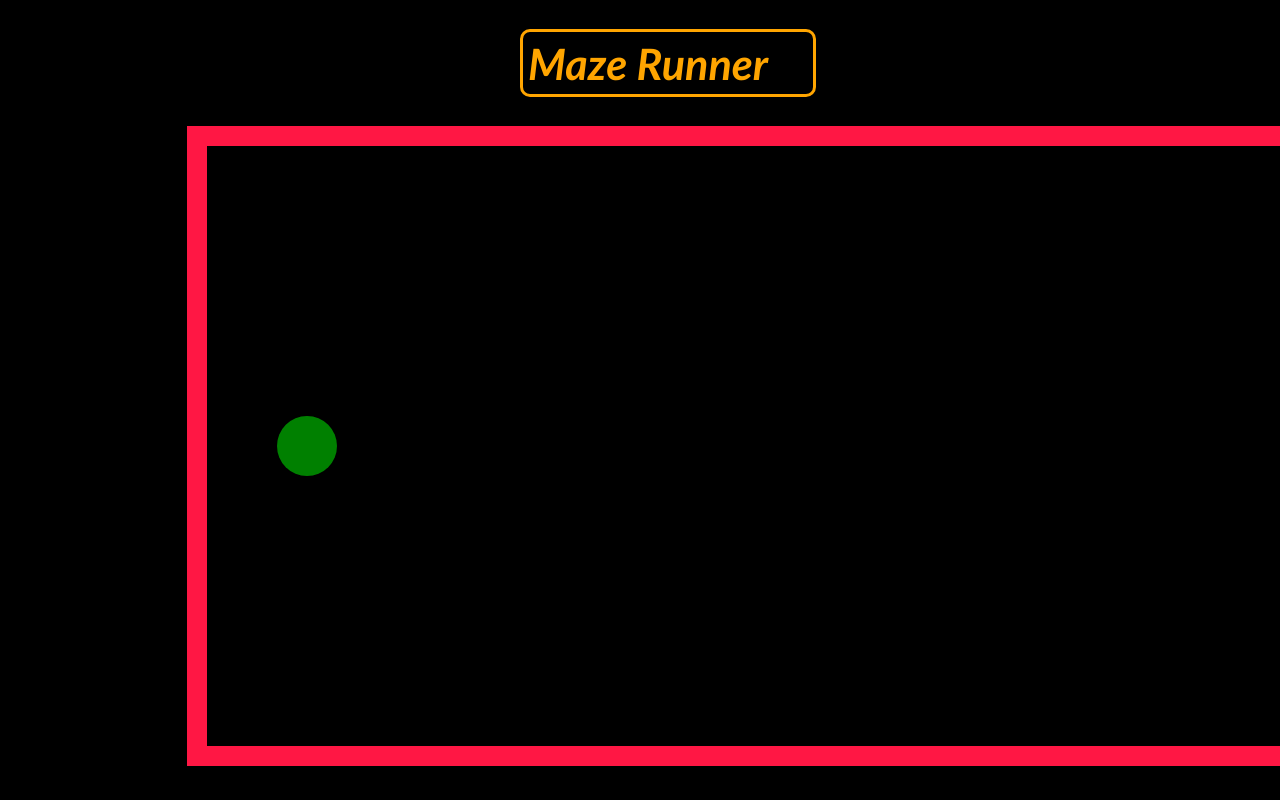
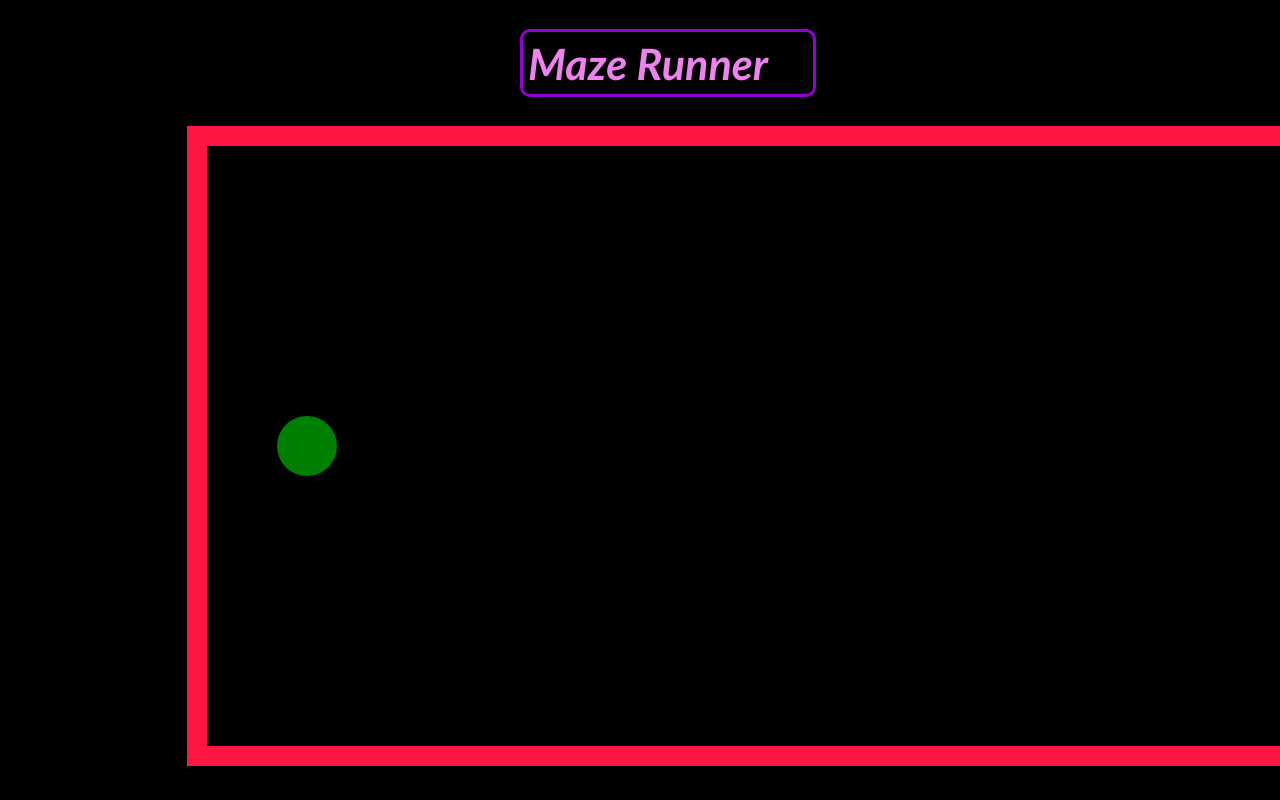
Before and after one commit to BharathKumarRavichandran/maze-runner, a plain HTML site: page index.html in a window 1280 px wide. Shown: the top 800 px of the page. Drawn offline with Linux system fonts and the light colour scheme.

Commit message:
page style edited

```diff
--- a/main.css
+++ b/main.css
@@ -3,14 +3,14 @@ html{
 }
 
 #title{
-	color: orange;
+	color: violet;
 	font-family: "Trebuchet MS";
 	font-style: italic;
 	font-size: 2.7em;
 	padding: 5px;
 	width: 280px;
 	border-style: solid;
-	border-color: orange;
+	border-color: darkviolet;
 	border-radius: 10px;
 }
 
```
